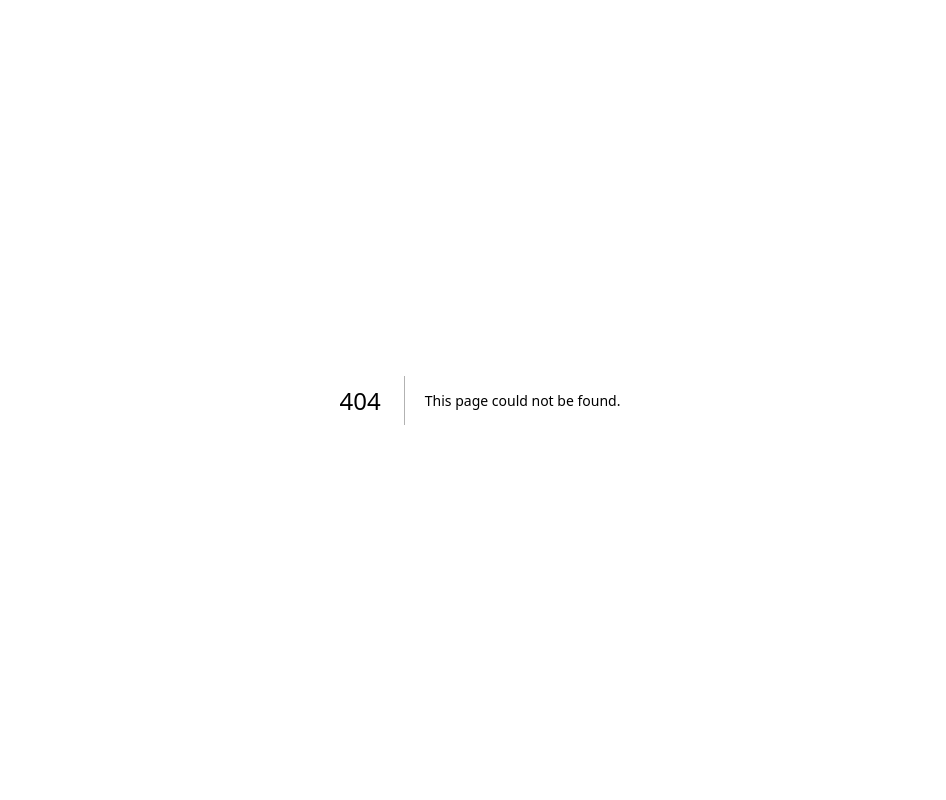
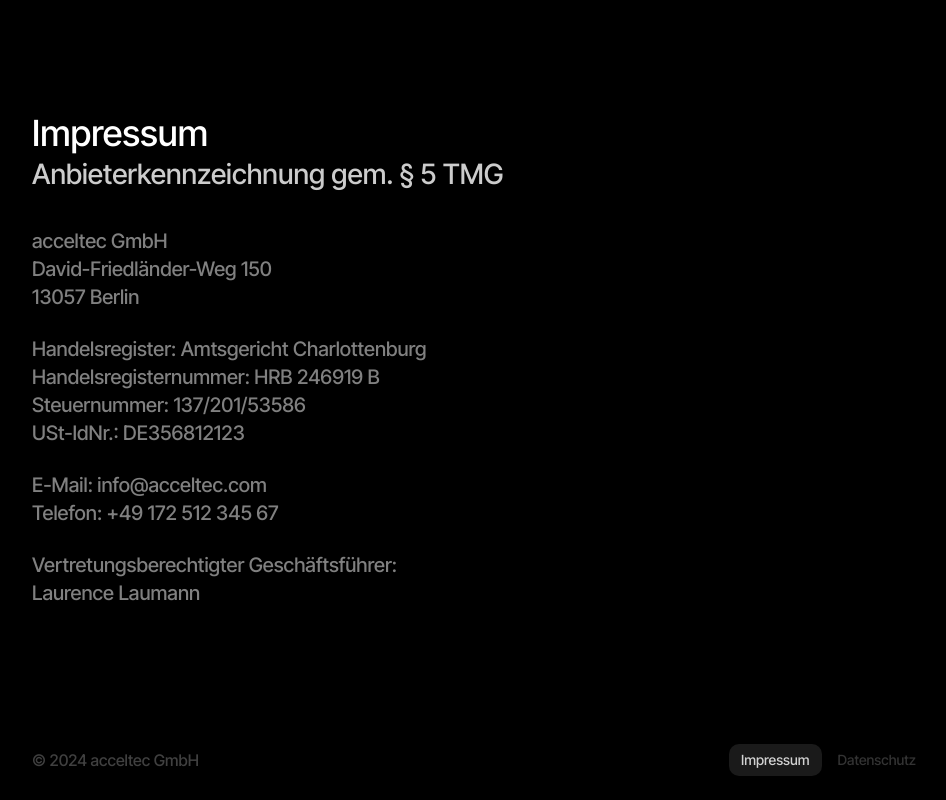
Before and after one commit to jakubziemba/acceltec, a Next.js app: page /impressum in a window 1280 px wide. Before the commit this address had no page. Shown: the whole page, without its empty margins (160-1106 px from the left). Built offline with nearby package versions, Linux system fonts and the light colour scheme.

Commit message:
(feat) fix layout & add /impressum

```diff
--- a/app/_components/footer/footer.tsx
+++ b/app/_components/footer/footer.tsx
@@ -2,7 +2,7 @@
 
 export default function Footer() {
   return (
-    <footer className="mx-auto flex max-w-4xl flex-col items-center justify-between gap-4 py-6 leading-8 lg:flex-row">
+    <footer className="relative z-10 mx-auto flex max-w-4xl flex-col items-center justify-between gap-4 py-6 leading-8 lg:flex-row">
       <p className="text-white/25">© 2024 acceltec GmbH</p>
       <FooterTabs />
     </footer>
--- a/app/_components/footer/tabs.tsx
+++ b/app/_components/footer/tabs.tsx
@@ -9,13 +9,13 @@
   {
     // id: crypto.randomUUID(),
     id: 0,
-    href: "",
+    href: "/impressum",
     label: "Impressum",
   },
   {
     // id: crypto.randomUUID(),
     id: 1,
-    href: "",
+    href: "/datenschutz",
     label: "Datenschutz",
   },
 ];
@@ -51,7 +51,7 @@
                   bounce: 0,
                   duration: 0.4,
                 }}
-                className="absolute inset-0 flex h-full w-full items-center justify-center rounded-[10px] bg-white/10"
+                className="absolute inset-0 -z-10 flex h-full w-full items-center justify-center rounded-[10px] bg-white/10"
               />
             )}
           </motion.li>
--- /dev/null
+++ b/app/impressum/page.tsx
@@ -0,0 +1,35 @@
+export default function Page() {
+  return (
+    <section className="flex w-full max-w-xl flex-col px-6 py-20 text-left lg:max-w-4xl lg:px-0">
+      <h1 className="text-4xl">Impressum</h1>
+      <h2 className="text-[1.75rem] text-white/80">
+        Anbieterkennzeichnung gem. § 5 TMG
+      </h2>
+      <div className="flex flex-col gap-6 pt-8 text-xl leading-7 text-white/50">
+        <div>
+          <p>acceltec GmbH</p>
+          <p>David-Friedländer-Weg 150</p>
+          <p>13057 Berlin</p>
+        </div>
+        <div>
+          <p>Handelsregister: Amtsgericht Charlottenburg</p>
+          <p>Handelsregisternummer: HRB 246919 B</p>
+          <p>Steuernummer: 137/201/53586</p>
+          <p>USt-IdNr.: DE356812123</p>
+        </div>
+        <div>
+          <p>
+            E-Mail: <a href="mailto:info@acceltec.com">info@acceltec.com</a>
+          </p>
+          <p>
+            Telefon: <a href="tel:+4917251234567">+49 172 512 345 67</a>
+          </p>
+        </div>
+        <div>
+          <p>Vertretungsberechtigter Geschäftsführer:</p>
+          <p>Laurence Laumann</p>
+        </div>
+      </div>
+    </section>
+  );
+}
--- a/app/layout.tsx
+++ b/app/layout.tsx
@@ -1,6 +1,8 @@
 import type { Metadata } from "next";
 import { Inter_Tight } from "next/font/google";
 import "./globals.css";
+import Footer from "./_components/footer/footer";
+import { tw } from "@/utils/tailwind";
 
 const inter = Inter_Tight({ subsets: ["latin"] });
 
@@ -17,7 +19,12 @@
 }>) {
   return (
     <html lang="en">
-      <body className={inter.className}>{children}</body>
+      <body className={inter.className}>
+        <main className="container relative z-10 mx-auto flex min-h-[90vh] flex-col items-center justify-center">
+          {children}
+        </main>
+        <Footer />
+      </body>
     </html>
   );
 }
--- a/app/page.tsx
+++ b/app/page.tsx
@@ -2,16 +2,16 @@
 import Footer from "./_components/footer/footer";
 import AboutSection from "./_components/about-section";
 import FormSection from "./_components/form/section";
+import BackgroundGradient from "./_components/bg-gradient";
 
 export default function Home() {
   return (
     <>
-      <main className="container mx-auto flex min-h-screen flex-col items-center justify-center">
-        <HeroSection />
-        <AboutSection />
-        <FormSection />
-      </main>
-      <Footer />
+      <BackgroundGradient />
+      <HeroSection />
+      <AboutSection />
+      <FormSection />
+      {/* <Footer /> */}
     </>
   );
 }
```
